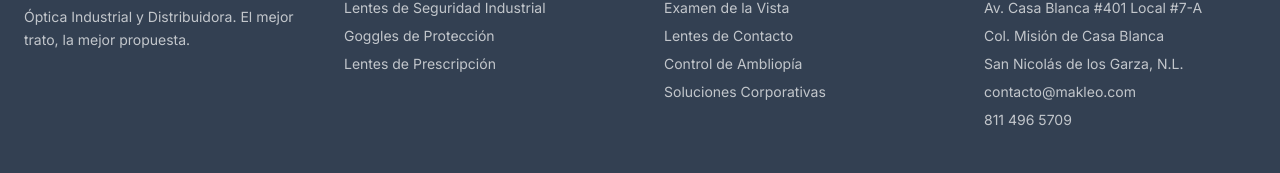
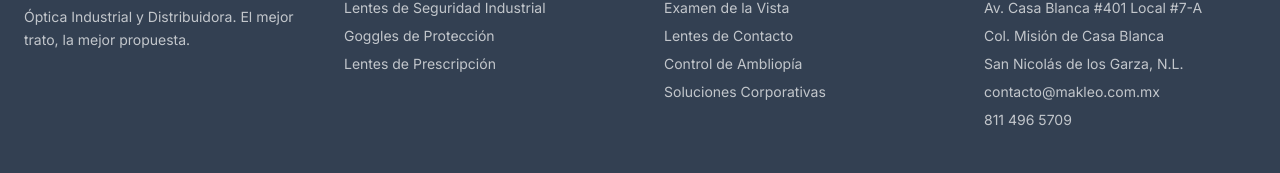
Before and after one commit to JER417/MAKLEO-WEB, a Next.js app: page / in a window 1280 px wide. Shown: the part 7550-7723 px from the top of the page. Built offline with nearby package versions, Linux system fonts and the light colour scheme.

Commit message:
Cambio en el correo

```diff
--- a/components/footer.tsx
+++ b/components/footer.tsx
@@ -72,7 +72,7 @@ export function Footer() {
               <li>San Nicolás de los Garza, N.L.</li>
               <li>
                 <a href="mailto:josergiocdna@gmail.com" className="hover:text-white transition-colors">
-                  contacto@makleo.com
+                  contacto@makleo.com.mx
                 </a>
               </li>
               <li>
```
